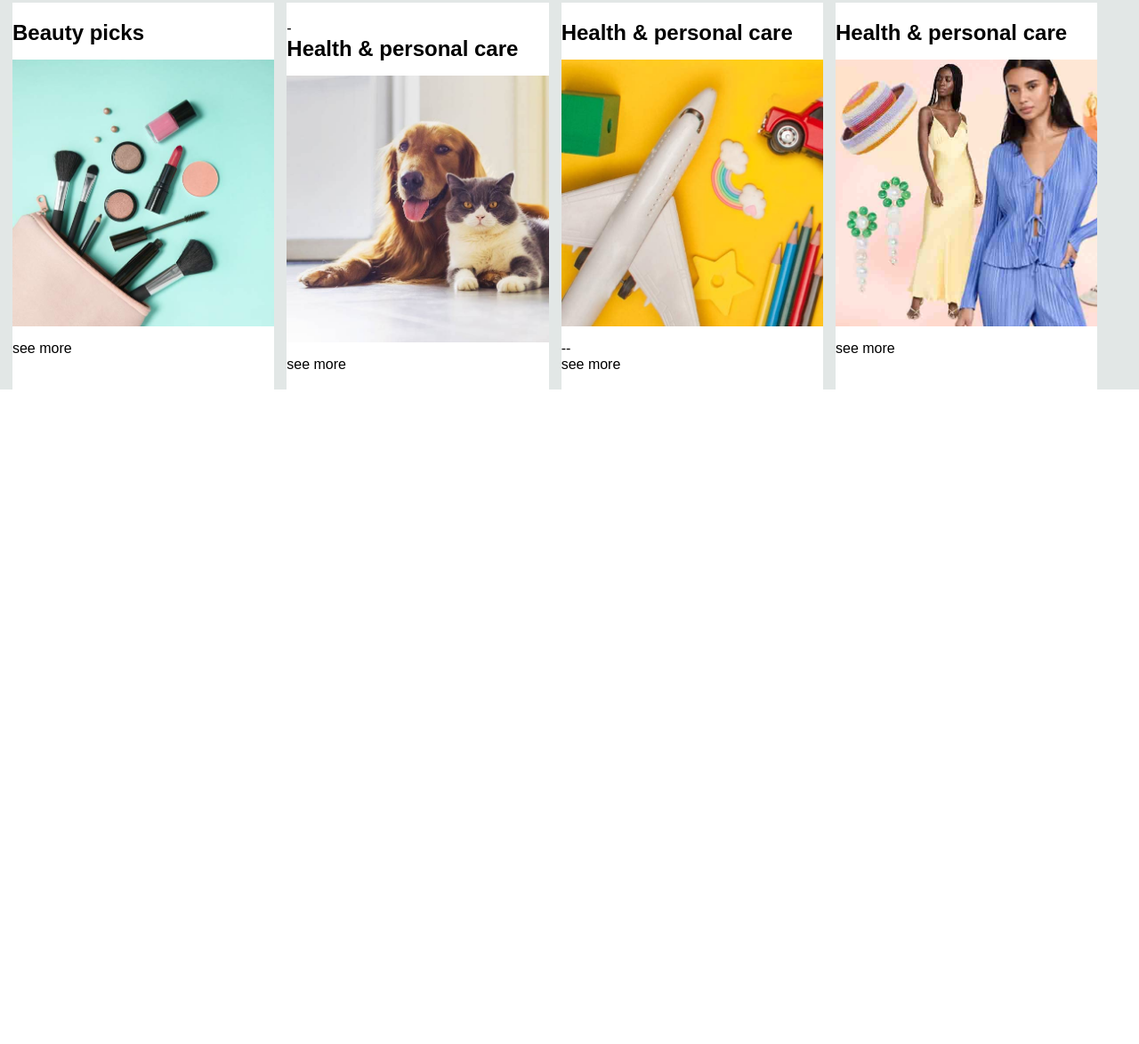
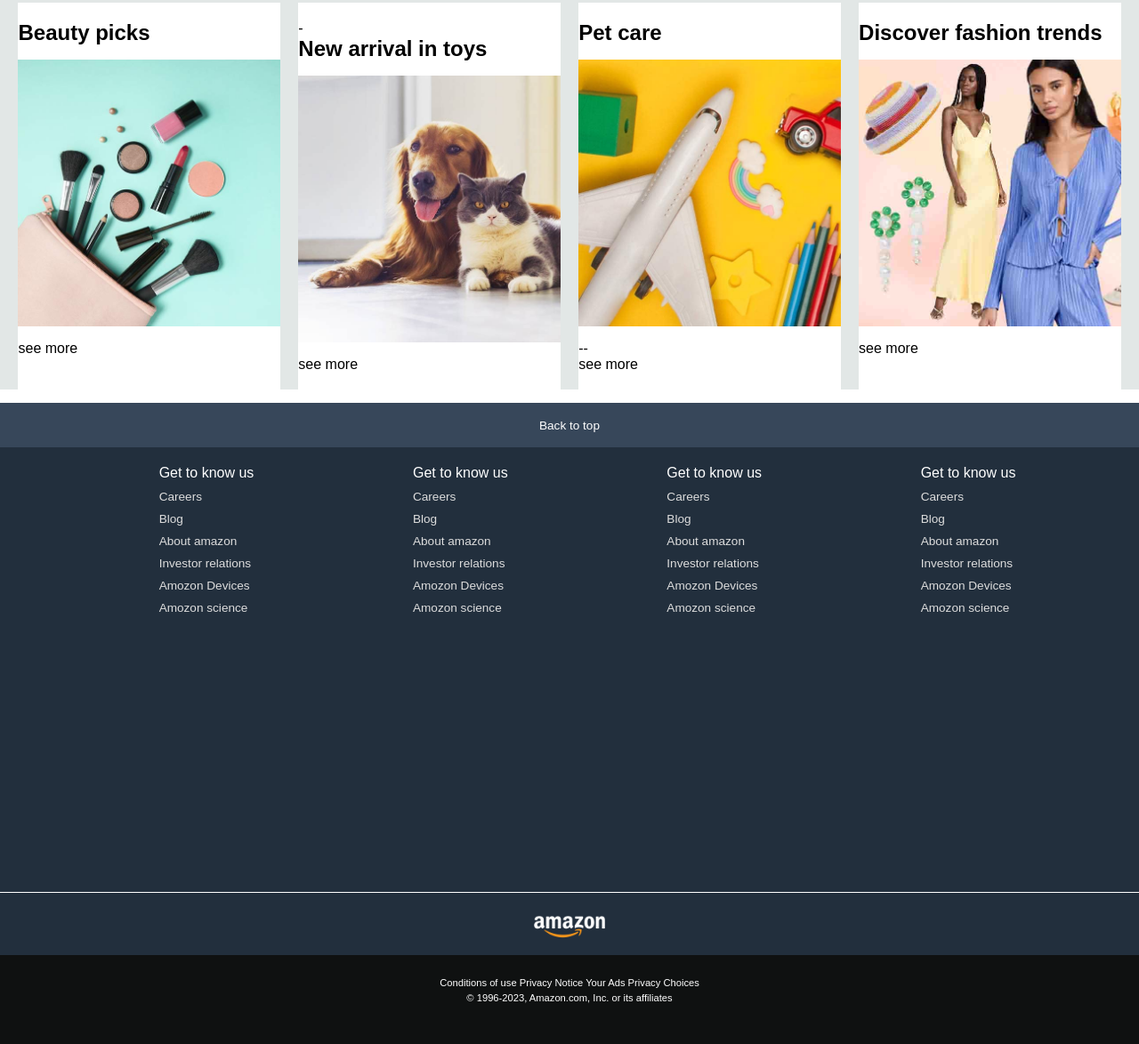
Before and after one commit to akkytalk/aradhana, a plain HTML site: page project/index.html in a window 1280 px wide. Shown: the part 912-2086 px from the top of the page at 89% size. Before the commit the page ends 1350 px from the top, so only its background shows below. Drawn offline with Linux system fonts and the light colour scheme.

Commit message:
css code complete

```diff
--- a/project/index.html
+++ b/project/index.html
@@ -139,7 +139,7 @@
       <div class="box">
         <div>
           -
-          <h2>Health & personal care</h2>
+          <h2>New arrival in toys</h2>
           <div
             class="box-img"
             style="background-image: url('box6_image.jpg')"
@@ -150,7 +150,7 @@
       </div>
       <div class="box">
         <div>
-          <h2>Health & personal care</h2>
+          <h2>Pet care</h2>
           <div
             class="box-img"
             style="background-image: url('box7_image.jpg')"
@@ -162,7 +162,7 @@
       </div>
       <div class="box">
         <div>
-          <h2>Health & personal care</h2>
+          <h2>Discover fashion trends</h2>
           <div
             class="box-img"
             style="background-image: url('box8_image.jpg')"
@@ -171,7 +171,62 @@
           <p>see more</p>
         </div>
       </div>
-      ==
     </div>
+
+    <footer>
+      <div class="foot-panel1">Back to top</div>
+      <div class="foot-panel2">
+        <ul>
+          <p>Get to know us</p>
+          <a>Careers</a>
+          <a>Blog</a>
+          <a>About amazon</a>
+          <a>Investor relations</a>
+          <a>Amozon Devices</a>
+          <a>Amozon science</a>
+        </ul>
+        <ul>
+          <p>Get to know us</p>
+          <a>Careers</a>
+          <a>Blog</a>
+          <a>About amazon</a>
+          <a>Investor relations</a>
+          <a>Amozon Devices</a>
+          <a>Amozon science</a>
+        </ul>
+        <ul>
+          <p>Get to know us</p>
+          <a>Careers</a>
+          <a>Blog</a>
+          <a>About amazon</a>
+          <a>Investor relations</a>
+          <a>Amozon Devices</a>
+          <a>Amozon science</a>
+        </ul>
+        <ul>
+          <p>Get to know us</p>
+          <a>Careers</a>
+          <a>Blog</a>
+          <a>About amazon</a>
+          <a>Investor relations</a>
+          <a>Amozon Devices</a>
+          <a>Amozon science</a>
+        </ul>
+      </div>
+
+      <div class="foot-panel3">
+        <div class="logo"></div>
+      </div>
+      <div class="foot-panel4">
+        <div class="pages">
+          <a>Conditions of use</a>
+          <a>Privacy Notice</a>
+          <a>Your Ads Privacy Choices</a>
+        </div>
+        <div class="copyright">
+          © 1996-2023, Amazon.com, Inc. or its affiliates
+        </div>
+      </div>
+    </footer>
   </body>
 </html>
--- a/project/style.css
+++ b/project/style.css
@@ -189,3 +189,66 @@ span {
 .box-content p {
   color: #007185;
 }
+
+/* footer */
+footer {
+  margin-top: 15px;
+}
+.foot-panel1 {
+  background-color: #37475a;
+  color: white;
+  height: 50px;
+  display: flex;
+  justify-content: center;
+  align-items: center;
+  font-size: 0.85rem;
+}
+
+.foot-panel2 {
+  background-color: #222f3d;
+  color: white;
+  height: 500px;
+  display: flex;
+  justify-content: space-evenly;
+}
+ul {
+  margin-top: 20px;
+}
+ul a {
+  display: block;
+  font-size: 0.85rem;
+  margin-top: 10px;
+  color: #dddddd;
+}
+
+.foot-panel3 {
+  background-color: #222f3d;
+  color: white;
+  border-top: 0.5px solid white;
+  height: 70px;
+  display: flex;
+  justify-content: center;
+  align-items: center;
+}
+
+.logo {
+  background-image: url("amazon_logo.png");
+  background-size: cover;
+  height: 50px;
+  width: 100px;
+}
+.foot-panel4 {
+  background-color: #0f1111;
+  color: white;
+  height: 100px;
+  font-size: 0.7rem;
+  text-align: center;
+}
+
+.pages {
+  padding-top: 25px;
+}
+
+.copyright {
+  padding-top: 5px;
+}
```
